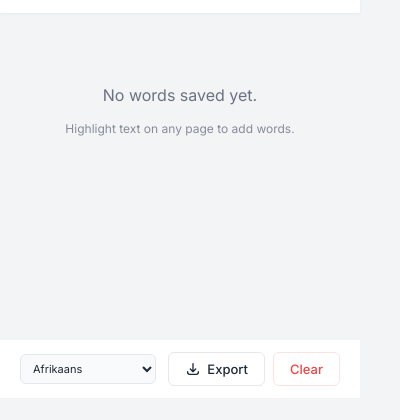
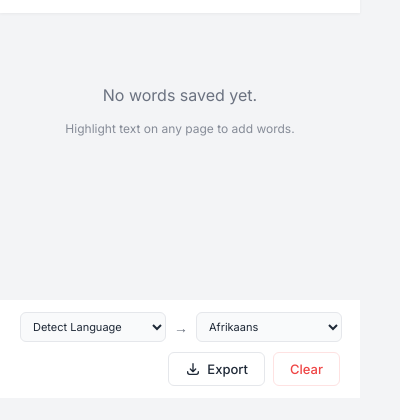
Before and after one commit to 51750/mark-my-words, a browser extension: page popup/popup.html in a window 400 px wide. Shown: the part 102-522 px from the top of the page. Drawn offline with Linux system fonts and the light colour scheme.

Commit message:
feat: Implement user-selectable source language for translations in the popup.

```diff
--- a/main/background.js
+++ b/main/background.js
@@ -10,10 +10,10 @@ chrome.runtime.onMessage.addListener((request, sender, sendResponse) => {
 });
 
 async function translateText(text) {
-  // Get preferred target language from storage
-  const result = await chrome.storage.local.get(['targetLanguage']);
+  // Get preferred source and target languages from storage
+  const result = await chrome.storage.local.get(['sourceLanguage', 'targetLanguage']);
+  const sourceLang = result.sourceLanguage || 'auto';
   const targetLang = result.targetLanguage || 'zh-CN';
-  const sourceLang = 'auto';
 
   const url = `https://translate.googleapis.com/translate_a/single?client=gtx&sl=${sourceLang}&tl=${targetLang}&dt=t&q=${encodeURIComponent(text)}`;
 
--- a/popup/popup.css
+++ b/popup/popup.css
@@ -324,23 +324,33 @@ footer {
   background: var(--card-bg);
   border-top: 1px solid #f3f4f6;
   display: flex;
-  justify-content: space-between;
-  align-items: center;
-  gap: 12px;
+  flex-direction: column;
+  gap: 10px;
 }
 
-.footer-left {
-  flex: 1;
-  max-width: 140px;
+.language-row {
+  display: flex;
+  align-items: center;
+  gap: 8px;
+  width: 100%;
 }
 
-.footer-right {
-  display: flex;
-  gap: 8px;
+.language-arrow {
+  color: var(--text-sub);
+  font-size: 14px;
+  font-weight: 500;
 }
 
+.actions-row {
+  display: flex;
+  justify-content: flex-end;
+  gap: 8px;
+  width: 100%;
+}
+
+#source-language,
 #target-language {
-  width: 100%;
+  flex: 1;
   padding: 6px 8px;
   border-radius: 6px;
   border: 1px solid #e5e7eb;
@@ -353,20 +363,16 @@ footer {
   transition: all 0.2s;
 }
 
+#source-language:hover,
 #target-language:hover {
   border-color: var(--primary-hover);
   background-color: #fff;
 }
 
+#source-language:focus,
 #target-language:focus {
   border-color: var(--primary);
   box-shadow: 0 0 0 2px rgba(99, 102, 241, 0.1);
-}
-
-.footer-left {
-  display: flex;
-  align-items: center;
-  gap: 8px;
 }
 
 button {
--- a/popup/popup.html
+++ b/popup/popup.html
@@ -58,7 +58,114 @@
     </main>
 
     <footer>
-      <div class="footer-left">
+      <div class="language-row">
+        <select id="source-language" title="Source Language">
+          <option value="auto" selected>Detect Language</option>
+          <option value="af">Afrikaans</option>
+          <option value="sq">Albanian</option>
+          <option value="am">Amharic</option>
+          <option value="ar">Arabic</option>
+          <option value="hy">Armenian</option>
+          <option value="az">Azerbaijani</option>
+          <option value="eu">Basque</option>
+          <option value="be">Belarusian</option>
+          <option value="bn">Bengali</option>
+          <option value="bs">Bosnian</option>
+          <option value="bg">Bulgarian</option>
+          <option value="my">Burmese</option>
+          <option value="ca">Catalan</option>
+          <option value="ceb">Cebuano</option>
+          <option value="ny">Chichewa (Nyanja)</option>
+          <option value="zh-CN">Chinese (Simplified)</option>
+          <option value="zh-TW">Chinese (Traditional)</option>
+          <option value="co">Corsican</option>
+          <option value="hr">Croatian</option>
+          <option value="cs">Czech</option>
+          <option value="da">Danish</option>
+          <option value="nl">Dutch</option>
+          <option value="en">English</option>
+          <option value="eo">Esperanto</option>
+          <option value="et">Estonian</option>
+          <option value="tl">Filipino</option>
+          <option value="fi">Finnish</option>
+          <option value="fr">French</option>
+          <option value="fy">Frisian</option>
+          <option value="gl">Galician</option>
+          <option value="ka">Georgian</option>
+          <option value="de">German</option>
+          <option value="el">Greek</option>
+          <option value="gu">Gujarati</option>
+          <option value="ht">Haitian Creole</option>
+          <option value="ha">Hausa</option>
+          <option value="iw">Hebrew</option>
+          <option value="hi">Hindi</option>
+          <option value="hmn">Hmong</option>
+          <option value="hu">Hungarian</option>
+          <option value="is">Icelandic</option>
+          <option value="ig">Igbo</option>
+          <option value="id">Indonesian</option>
+          <option value="ga">Irish</option>
+          <option value="it">Italian</option>
+          <option value="ja">Japanese</option>
+          <option value="jw">Javanese</option>
+          <option value="kn">Kannada</option>
+          <option value="kk">Kazakh</option>
+          <option value="km">Khmer</option>
+          <option value="rw">Kinyarwanda</option>
+          <option value="ko">Korean</option>
+          <option value="ku">Kurdish (Kurmanji)</option>
+          <option value="ky">Kyrgyz</option>
+          <option value="lo">Lao</option>
+          <option value="la">Latin</option>
+          <option value="lv">Latvian</option>
+          <option value="lt">Lithuanian</option>
+          <option value="lb">Luxembourgish</option>
+          <option value="mk">Macedonian</option>
+          <option value="mg">Malagasy</option>
+          <option value="ms">Malay</option>
+          <option value="ml">Malayalam</option>
+          <option value="mt">Maltese</option>
+          <option value="mi">Maori</option>
+          <option value="mr">Marathi</option>
+          <option value="mn">Mongolian</option>
+          <option value="ne">Nepali</option>
+          <option value="no">Norwegian</option>
+          <option value="or">Odia (Oriya)</option>
+          <option value="ps">Pashto</option>
+          <option value="fa">Persian</option>
+          <option value="pl">Polish</option>
+          <option value="pt">Portuguese</option>
+          <option value="pa">Punjabi</option>
+          <option value="ro">Romanian</option>
+          <option value="ru">Russian</option>
+          <option value="sm">Samoan</option>
+          <option value="gd">Scots Gaelic</option>
+          <option value="sr">Serbian</option>
+          <option value="sd">Sindhi</option>
+          <option value="si">Sinhala</option>
+          <option value="sk">Slovak</option>
+          <option value="sl">Slovenian</option>
+          <option value="so">Somali</option>
+          <option value="es">Spanish</option>
+          <option value="su">Sundanese</option>
+          <option value="sw">Swahili</option>
+          <option value="sv">Swedish</option>
+          <option value="tg">Tajik</option>
+          <option value="ta">Tamil</option>
+          <option value="te">Telugu</option>
+          <option value="th">Thai</option>
+          <option value="tr">Turkish</option>
+          <option value="uk">Ukrainian</option>
+          <option value="ur">Urdu</option>
+          <option value="uz">Uzbek</option>
+          <option value="vi">Vietnamese</option>
+          <option value="cy">Welsh</option>
+          <option value="xh">Xhosa</option>
+          <option value="yi">Yiddish</option>
+          <option value="yo">Yoruba</option>
+          <option value="zu">Zulu</option>
+        </select>
+        <span class="language-arrow">→</span>
         <select id="target-language" title="Target Language">
           <option value="af">Afrikaans</option>
           <option value="sq">Albanian</option>
@@ -165,7 +272,7 @@
           <option value="zu">Zulu</option>
         </select>
       </div>
-      <div class="footer-right">
+      <div class="actions-row">
         <button id="export-btn" class="secondary-btn">
           <svg xmlns="http://www.w3.org/2000/svg" fill="none" viewBox="0 0 24 24" stroke="currentColor" width="16"
             height="16">
--- a/popup/popup.js
+++ b/popup/popup.js
@@ -5,8 +5,8 @@ document.addEventListener('DOMContentLoaded', () => {
   const clearAllBtn = document.getElementById('clear-all');
   const filterToggle = document.getElementById('filter-toggle');
   const exportBtn = document.getElementById('export-btn');
-  const languageSelect = document.getElementById('target-language');
-  const tipsOuter = document.getElementById('tips-outer');
+  const sourceLanguageSelect = document.getElementById('source-language');
+  const targetLanguageSelect = document.getElementById('target-language');
   const settingsBtn = document.getElementById('settings-btn');
 
   let fullVocabulary = []; // Store all data
@@ -15,17 +15,24 @@ document.addEventListener('DOMContentLoaded', () => {
   let showAll = false;
 
   // Load saved preferences
-  chrome.storage.local.get(['targetLanguage', 'themeColor'], (result) => {
+  chrome.storage.local.get(['sourceLanguage', 'targetLanguage', 'themeColor'], (result) => {
+    if (result.sourceLanguage) {
+      sourceLanguageSelect.value = result.sourceLanguage;
+    }
     if (result.targetLanguage) {
-      languageSelect.value = result.targetLanguage;
+      targetLanguageSelect.value = result.targetLanguage;
     }
     if (result.themeColor) {
       applyThemeToPopup(result.themeColor);
     }
   });
 
-  // Language Change Listener
-  languageSelect.addEventListener('change', (e) => {
+  // Language Change Listeners
+  sourceLanguageSelect.addEventListener('change', (e) => {
+    chrome.storage.local.set({ sourceLanguage: e.target.value });
+  });
+
+  targetLanguageSelect.addEventListener('change', (e) => {
     chrome.storage.local.set({ targetLanguage: e.target.value });
   });
 
```
